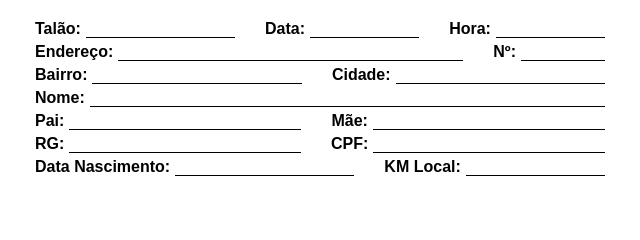
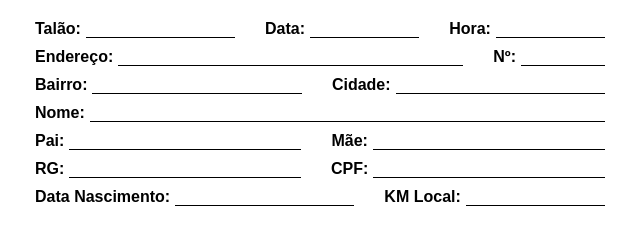
Before and after one commit to GabrielBR90/apkteste, a plain HTML site: page index.html in a window 1280 px wide. Shown: the whole page, without its empty margins (305-945 px from the left). Drawn offline with Linux system fonts and the light colour scheme.

Commit message:
style.css

```diff
--- a/style.css
+++ b/style.css
@@ -13,7 +13,7 @@ body {
     display: flex;
     align-items: center;
     justify-content: flex-start;
-    margin-bottom: 5px; /* Ajuste de espaçamento entre as linhas */
+    margin-bottom: 10px; /* Ajuste de espaçamento entre as linhas */
 }
 
 .label {
```
